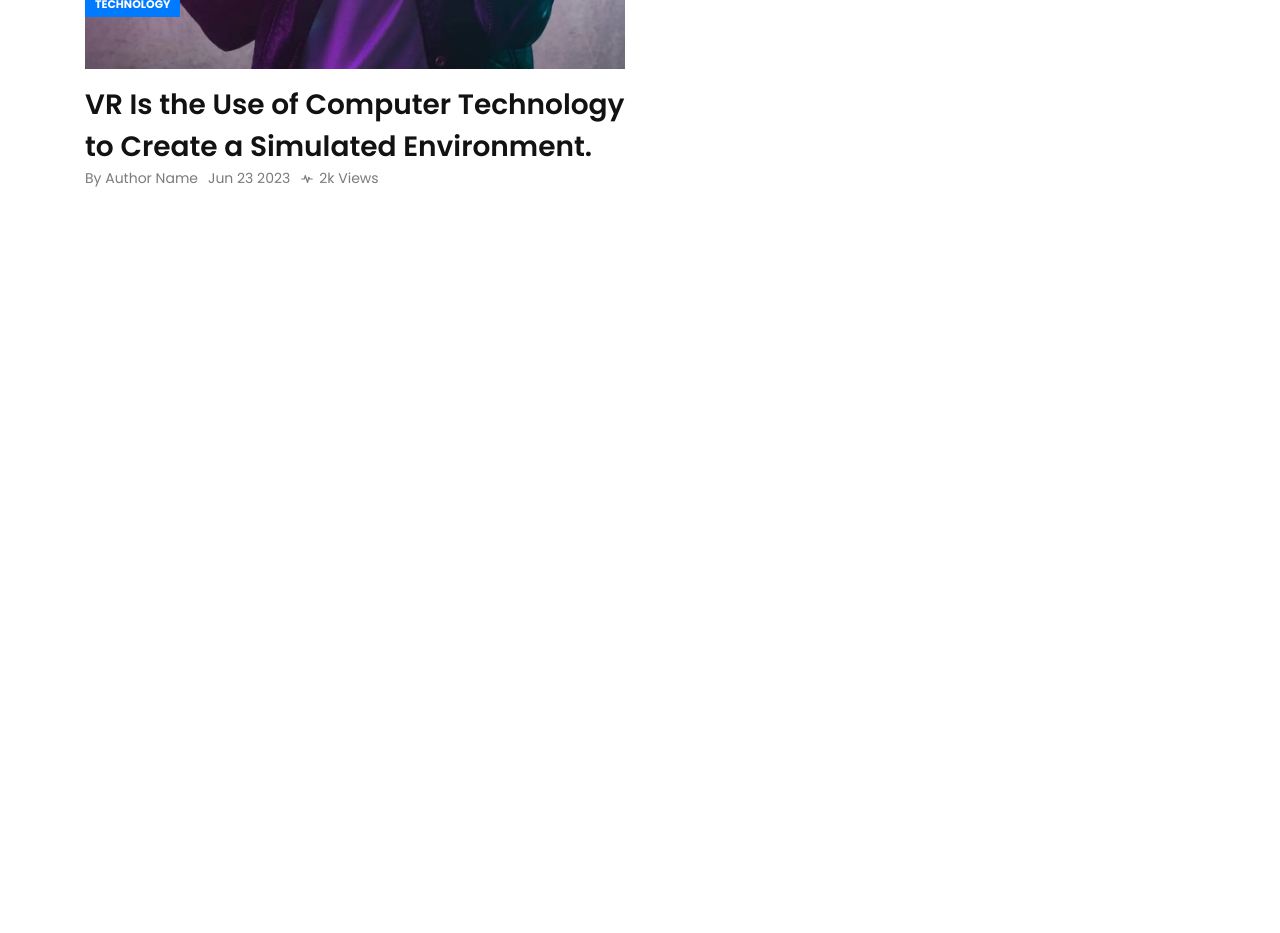
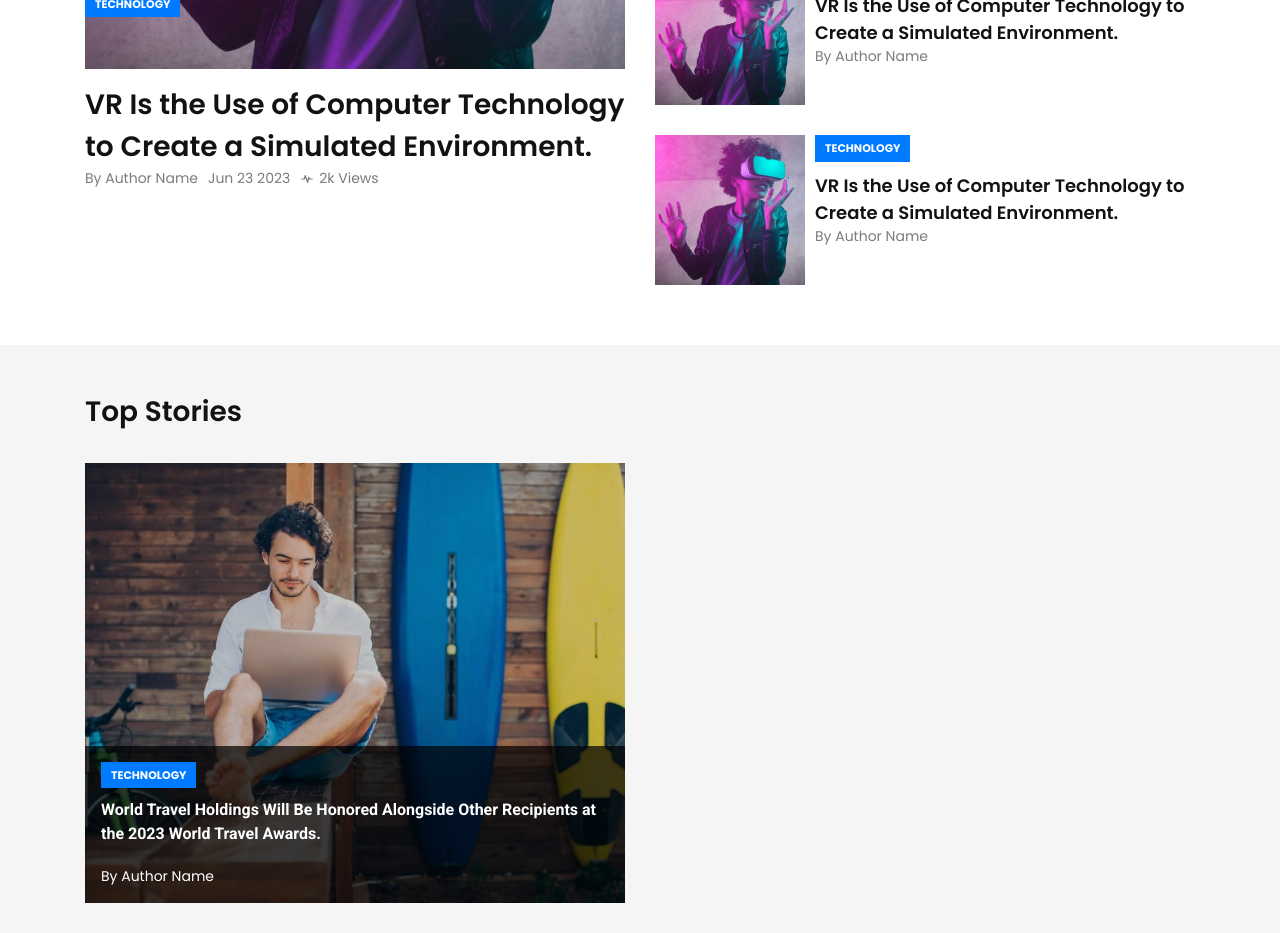
Before and after one commit to calebmutisya/papr, a Next.js app: page / in a window 1280 px wide. Shown: the part 660-1593 px from the top of the page. Before the commit the page ends 929 px from the top, so only its background shows below. Built offline with nearby package versions, Linux system fonts and the light colour scheme.

Commit message:
ShadowCard Done

```diff
--- a/app/globals.css
+++ b/app/globals.css
@@ -7,6 +7,7 @@
 
 @theme {
   --color-myblack: #121213;
+  --color-translucentblack: rgba(0, 0, 0, 0.7);
   --color-mywhite: #ffffff;
   --color-mygrey: #7B7B7B;
   --color-mylightgrey: #F5F5F5;
@@ -98,10 +99,12 @@ li{
   transition: background-size 0.6s ease;
 }
 
-/* This selector should work - no changes needed here */
 .articlecard:hover .underline-lines {
   background-size: 100% 2px;
 }
+
+
+/* Hover Effects Ends */
 
 /* Navbar Starts */
 .navlinks li a{
--- a/app/page.tsx
+++ b/app/page.tsx
@@ -1,22 +1,14 @@
-import Image from "next/image";
-import TopCard from "@/components/ui/TopCard";
-import SideCard from "@/components/ui/SideCard";
+
+import Hero from "@/components/Hero";
+import TopStories from "@/components/TopStories";
 
 export default function Home() {
   return (
-    <div className="container">
+    <div>
       {/* Hero */}
-      <section className="pt-[15px] pb-[30px] lg:pt-[60px] flex flex-col lg:flex-row justify-between ">
-        <TopCard />
-        <div className="mt-[30px] lg:mt-0">
-          <h2 className="mb-[30px] w-fit">Recent News</h2>
-          <SideCard/>
-        </div>
-      </section>
+      <Hero />
       {/* Top Stories */}
-      <section>
-
-      </section>
+      <TopStories />
     </div>
   );
 }
--- /dev/null
+++ b/components/Hero.tsx
@@ -0,0 +1,21 @@
+import React from 'react'
+import TopCard from './ui/TopCard'
+import SideCard from './ui/SideCard'
+
+
+function Hero() {
+  return (
+    <section className="container pt-[15px] pb-[30px] lg:pt-[60px] flex flex-col lg:flex-row justify-between ">
+        <TopCard />
+        <div className="mt-[30px] lg:mt-0">
+            <h2 className="mb-[30px] w-fit">Recent News</h2>
+            <SideCard/>
+            <SideCard/>
+            <SideCard/>
+            <SideCard/>
+        </div>
+    </section>
+  )
+}
+
+export default Hero
--- /dev/null
+++ b/components/TopStories.tsx
@@ -0,0 +1,17 @@
+import React from 'react'
+import ShadowCard from './ui/ShadowCard'
+
+function TopStories() {
+  return (
+    <div className='bg-mylightgrey pt-[46px] pb-[30px]'>
+        <div className='container'>
+            <h1 className='mb-[30px]'>Top Stories</h1>
+            <div>
+                <ShadowCard/>
+            </div>
+        </div>
+    </div>
+  )
+}
+
+export default TopStories
--- a/components/ui/ShadowCard.tsx
+++ b/components/ui/ShadowCard.tsx
@@ -1,10 +1,38 @@
 import React from 'react'
+import Link from 'next/link'
+import Image from 'next/image'
+
+import surfer from '../../assets/surfer.webp'
 
 function ShadowCard() {
   return (
-    <div>
-      ShadowCard
-    </div>
+    <Link href='#'>
+      <div className='relative articlecard min-w-[300px] max-w-[540px] h-[440px] overflow-hidden'>
+        {/* Background image */}
+        <Image
+          src={surfer}
+          alt='topcardimg'
+          fill
+          className='object-cover'
+        />
+
+        {/* Black overlay */}
+        <div className='absolute inset-0 bg-black opacity-20'></div>
+
+        {/* Text container at the bottom */}
+        <div className='absolute bg-translucentblack     bottom-0 w-full p-4'>
+          <div className='w-fit bg-myblue text-mywhite text-[11px] font-[700] font-poppins px-[10px] py-[5px] uppercase mb-[10px]'>
+            Technology
+          </div>
+          <div className='font-[600] line-clamp-2  underline-lines text-mywhite'>
+            World Travel Holdings Will Be Honored Alongside Other Recipients at the 2023 World Travel Awards.
+          </div>
+          <div className='mt-[20px] text-[14px] lg:text-[14px] font-poppins text-mywhite'>
+            By Author Name
+          </div>
+        </div>
+      </div>
+    </Link>
   )
 }
 
```
Also changed, not shown: assets/surfer.webp (added).
